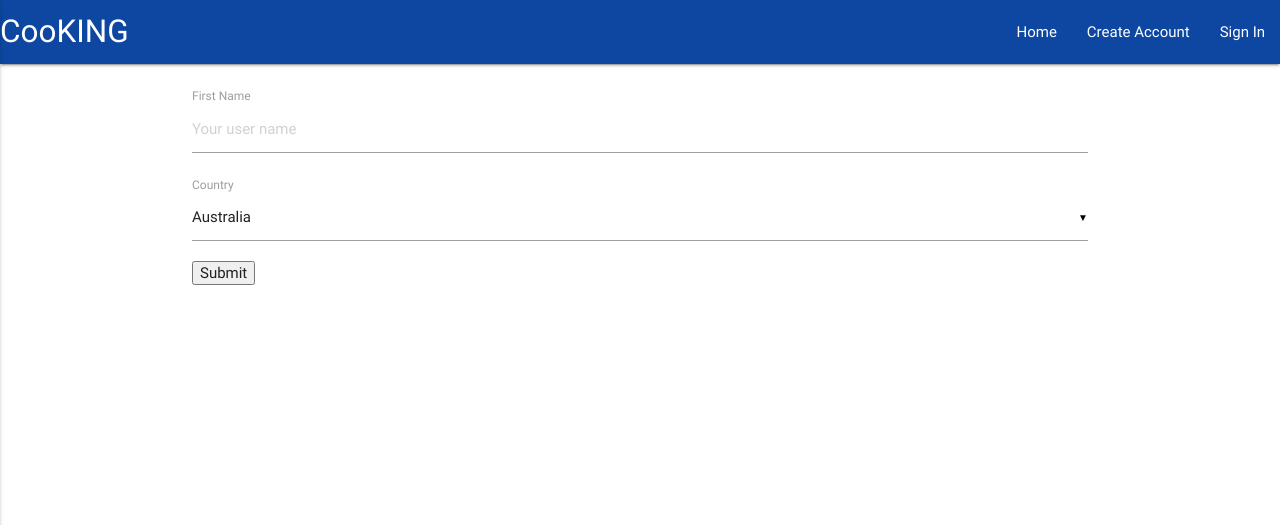
After one commit to Code-Institute-Submissions/cook-king, a Flask app: page /register in a window 1280 px wide. The commit adds this page. Shown: the top 525 px of the page. Run offline with Flask 2, Linux system fonts and the light colour scheme; some libraries are stand-ins or nearby versions.

Commit message:
working on registration form frontend and backend for logging in and creating accounts

```diff
--- a/app.py
+++ b/app.py
@@ -1,5 +1,5 @@
 import os
-from flask import Flask, render_template, redirect, request, url_for
+from flask import Flask, render_template, redirect, request, url_for, session
 from flask_pymongo import PyMongo
 
 app = Flask(__name__)
@@ -10,8 +10,34 @@ mongo = PyMongo(app)
 @app.route('/')
 @app.route('/recipes')
 def recipes():
+    if 'username' in session:
+        return 'You are logged in as ' + session['username']
     return render_template("recipes.html",
                            tasks=mongo.db.recipes.find())
+
+@app.route('/login', methods=['POST'])
+def login():
+    users = mongo.db.users
+    user_login = users.find.one({'name' : request.form['username']})
+    if user_login:
+        session['username'] = request.form['username']
+        return redirect(url_for('recipes'))
+    return "Invalid Log In"
+
+@app.route('/register', methods=['POST', 'GET'])
+def register():
+    if request.method == 'POST':
+        users = mongo.db.users
+        existing_user = users.find_one({'name' : request.form['username']})
+        if existing_user is None:
+            users.insert({'name' : request.form['username'], 'user_country' : request.form['country']})
+            session['username'] = request.form['username']
+            return redirect(url_for('recipes'))
+
+        return "That username already exists!"
+
+    return render_template('create_user.html')
+
 if __name__ == '__main__':
     app.run(host=os.environ.get('IP'),
             port=int(os.environ.get('PORT')),
--- /dev/null
+++ b/static/css/style.css
@@ -0,0 +1,3 @@
+.top-margin {
+    margin-top: 20px;
+}
--- a/templates/base.html
+++ b/templates/base.html
@@ -15,12 +15,13 @@
                 <a href="#" data-activates="mobile-demo" class="button-collapse"><i class="material-icons">menu</i></a>
                 <ul id="nav-mobile" class="right hide-on-med-and-down">
                     <li><a href="{{url_for('recipes')}}">Home</a></li>
-                    <li><a href="badges.html">Account</a></li>
-                    <!--<li><a href="collapsible.html">JavaScript</a></li>-->
+                    <li><a href="{{url_for('register')}}">Create Account</a></li>
+                    <li><a href="#">Sign In</a></li>
                 </ul>
                 <ul class="side-nav" id="mobile-demo">
                     <li><a href="{{url_for('recipes')}}">Home</a></li>
-                    <li><a href="badges.html">Account</a></li>
+                    <li><a href="#">Create Account</a></li>
+                    <li><a href="#">Sign In</a></li>
                 </ul>
             </div>
         </nav>
@@ -35,6 +36,7 @@
             $('.collapsible').collapsible();
             $('select').material_select();
             $(".button-collapse").sideNav();
+            $(".sidenav").sidenav();
         });
     </script>
 
--- /dev/null
+++ b/templates/create_user.html
@@ -0,0 +1,15 @@
+{% extends 'base.html'%} {% block content %}
+<div class="top-margin">
+  <form action="/action_page.php" method="POST">
+    <label for="fname">First Name</label>
+    <input type="text" id="uname" name="username" placeholder="Your user name">
+    <label for="country">Country</label>
+    <select id="country" name="country">
+      <option value="australia">Australia</option>
+      <option value="canada">Canada</option>
+      <option value="usa">USA</option>
+    <input type="submit" value="Submit">
+  </form>
+</div>
+
+{% endblock %}
```
